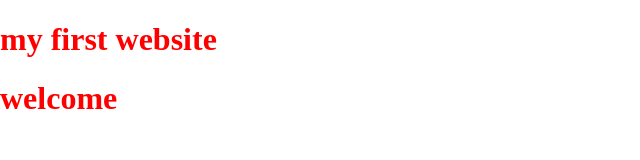
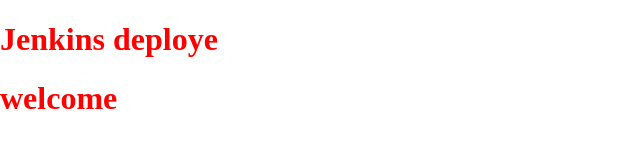
Before and after one commit to gourav5/dancinggaurav, a plain HTML site: page index.html in a window 1280 px wide. Shown: the whole page, without its empty margins (0-640 px from the left). Drawn offline with Linux system fonts and the light colour scheme.

Commit message:
modify index

```diff
--- a/index.html
+++ b/index.html
@@ -5,7 +5,7 @@
     <link  rel="stylesheet"  href="./css/style.css">
 </head>
 <body>
-    <h1>my first website</h1>
+    <h1>Jenkins deploye</h1>
     <h1>welcome</h1>
 </body>
 </html>
```
